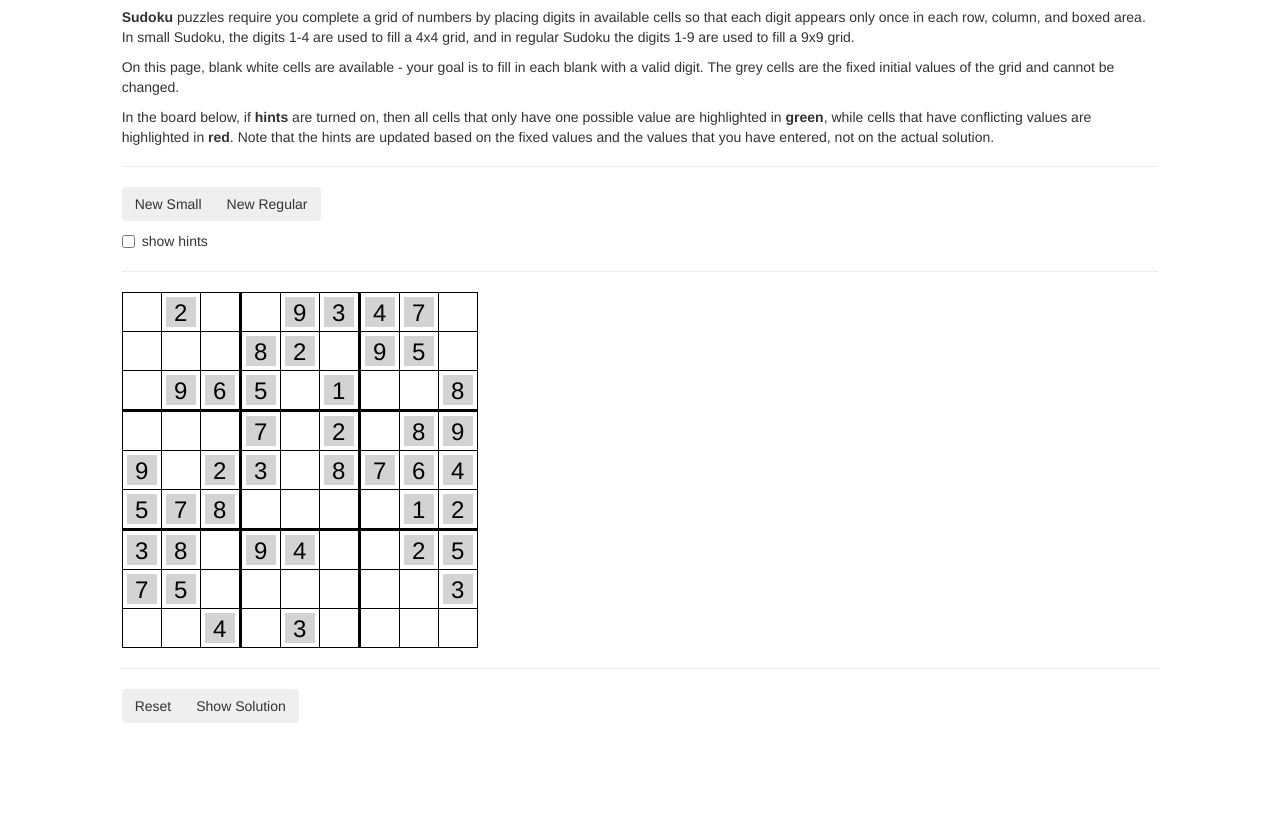
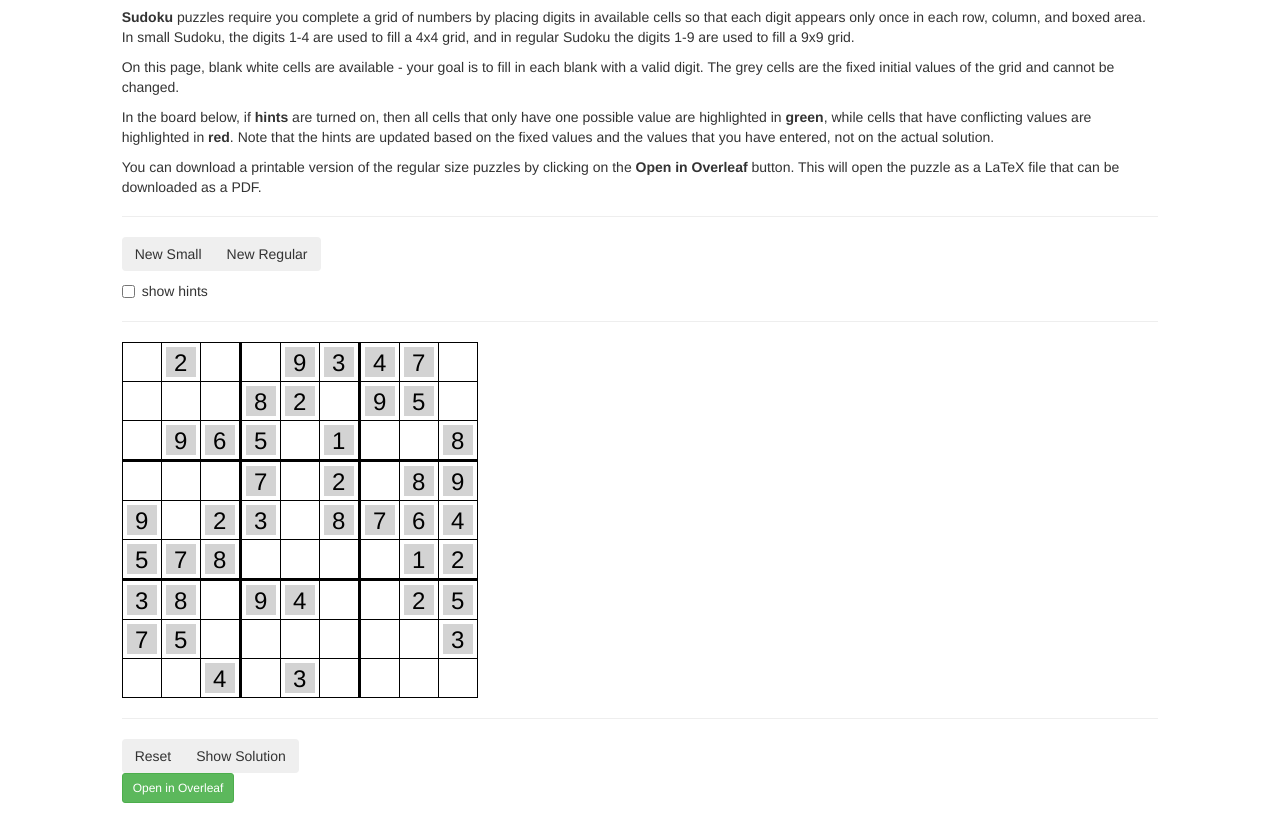
Before and after one commit to dmackinnon1/sudoku, a website: page index.html in a window 1280 px wide. Shown: the part 155-978 px from the top of the page. Before the commit the page ends 898 px from the top, so only its background shows below. Drawn offline with nearby package versions, Linux system fonts and the light colour scheme.

Commit message:
added open-in-overleaf option to page

```diff
--- a/index.html
+++ b/index.html
@@ -56,19 +56,32 @@
    </style>
    <script src="js/evnts.js"></script>
    <script src="js/sudoku.js"></script>
+   <script src="js/latex-builders.js"></script>
    <script>
       //declare variables
       let board = null;
       let boardName = "main";
       let showHints = false;
       let toggleSolution = false;
-
-
       //register event
       evnts.addCallback(boardName, function(){
       	board.updateFromCurrentPosition();
       	refresh();
       });
+
+      function latexDocument(b){
+            let doc = new LaTeXDoc();
+            let docEnv = doc.defaultPackages()
+	           .command("pagestyle","empty",true)
+	           .package("sudoku").env()
+	           .begin("document");
+            docEnv.env().begin("center").command("Huge","Sudoku", true);
+            docEnv.env().begin("sudoku").p(b.latexDisplay());
+            docEnv.command("pagebreak");
+            docEnv.env().begin("center").command("Large","Solution", true);
+            docEnv.env().begin("sudoku").p(b.solution().latexDisplay());
+            return encodeURI(doc.build());
+      }
 
       //define display functions
       function refresh(){
@@ -90,6 +103,9 @@
       	new Stats(board).print();
       	toggleSolution = false;
       	updateSolutionButton();
+      	document.getElementById("overleaf-btn").style.display = "block";
+        let latex = latexDocument(board);
+      	$("#overleaf").attr("value",latex)
       	refresh();
       }
 
@@ -99,6 +115,7 @@
 	    new Stats(board).print();
 	    toggleSolution = false;
       	updateSolutionButton();
+      	document.getElementById("overleaf-btn").style.display = "none";
       	refresh();
       }
 
@@ -183,6 +200,10 @@
                values are highlighted in <strong>red</strong>. Note that the hints are updated based on the
                fixed values and the values that you have entered, not on the actual solution.
             </p>
+            <p>You can download a printable version of the regular size puzzles by clicking on the
+            <strong>Open in Overleaf</strong> button. This will open the puzzle as a LaTeX file that
+            can be downloaded as a PDF.
+            </p>
          </div>
          <div class="btn-group" role="group">
             <button type="button" onClick="resetSmall()" class="btn btn-secondary">New Small</button>
@@ -204,7 +225,10 @@
             <button type="button" onClick="resetBoard()" class="btn btn-secondary">Reset</button>
             <button type="button" id="solution-btn" onClick="showSolution()"class="btn btn-secondary">Show Solution</button>
          </div>
-
+         <form method="POST" action="https://www.overleaf.com/docs" target="_blank" class="ng-pristine ng-valid">
+         <div class="form-group text-center"><input type="hidden" id='overleaf' name="encoded_snip" value="" autocomplete="off">
+         <input id="overleaf-btn" class="btn-success btn btn-sm" type="submit" value="Open in Overleaf">
+         </div></form>
          <h3>
             <div id="solutionDisplay" style="text-align=center"></div>
          </h3>
--- a/index.js
+++ b/index.js
@@ -30,7 +30,7 @@ try {
 }
 //add new puzzle if there is not one already
 let dayString = day.getDate()  + "_" + (day.getMonth() +1) + "_" + day.getFullYear();
-let dayPretty = months[day.getMonth()] + " " + day.getDate() + "," + day.getFullYear();
+let dayPretty = months[day.getMonth()] + " " + day.getDate() + ", " + day.getFullYear();
 let p = null;
 if (puzzles[dayString] == undefined){
 	p = sudoku.large();
--- a/js/latex-builders.js
+++ b/js/latex-builders.js
@@ -10,6 +10,7 @@ class LaTeXEnv {
 		this.label = l;
 		this.b = null;
 		this.content = [];
+		this.parent = null;
 	}
 
 	begin(tag){
@@ -105,10 +106,11 @@ class LaTeXDoc {
 	env(label){
 		let environ = new LaTeXEnv(label);
 		this.content.push(environ);
+		environ.parent = this;
 		return environ;
 	}
 	p(content, lb=false){
-		this.content.push(new LaTeXParagraph(content, lb));
+		this.content.push();
 		return this;
 	}
 	command(c,a){
```
